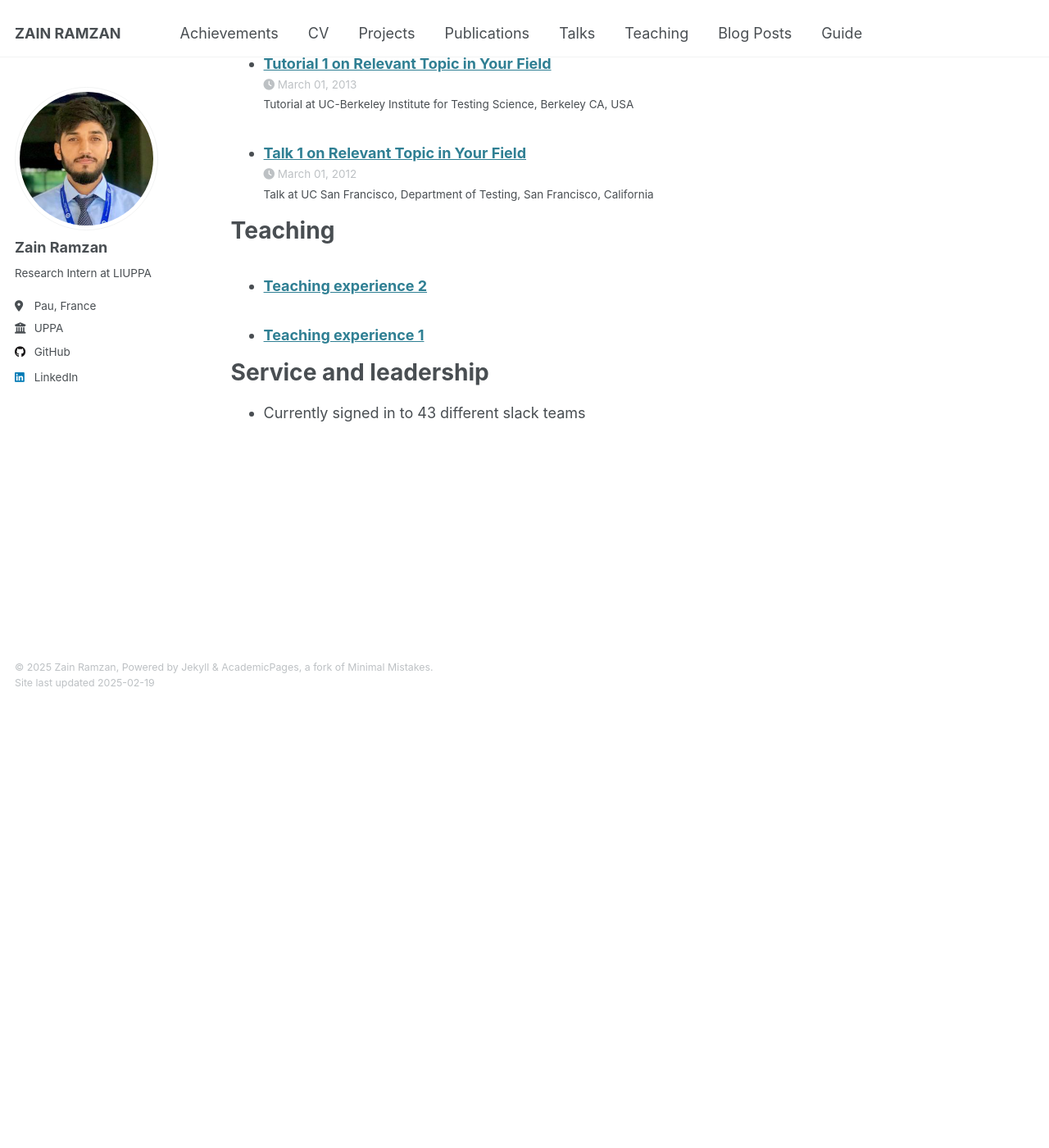
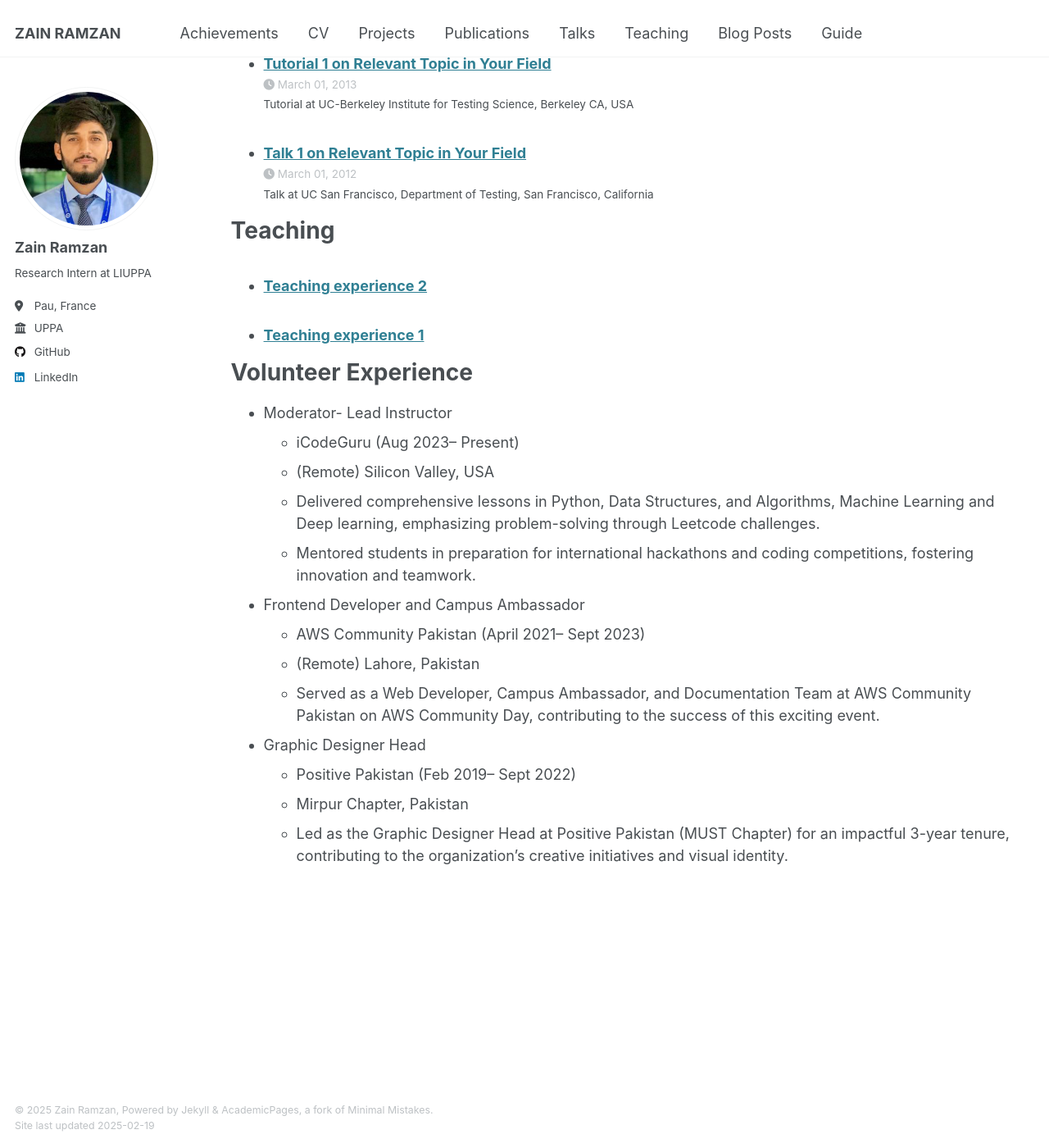
Before and after one commit to zain-ramzan/zain-ramzan.github.io, a Jekyll site: the page built from _pages/cv.md, in a window 1280 px wide and 1400 px high, scrolled down 1822 px. Shown: the whole window at 82% size. Built offline with Jekyll 4.4.1, drawn with Linux system fonts in a browser that asks for light colours; before the commit the page ends 2682 px from its top, so only the background shows below that; some of the changed text lies outside the part shown.

Commit message:
Update cv.md

```diff
--- a/_pages/cv.md
+++ b/_pages/cv.md
@@ -19,7 +19,7 @@ Education
 Experience
 ======
 * [Master 2 Research Internship](/cv/M2ResearchInternship)
-  * LIUPPA, Pau, France
+  * LIUPPA, Pau, France (March 2025 - Present)
   * **Supervisor:** Dr. Adel Noureddine
   * **Duties include:** The internship involves studying and implementing an AI recommendation approach to study green and energy-efficient software.
 * Data Engineer Intern
@@ -61,6 +61,18 @@ Teaching
     {% include archive-single-cv.html %}
   {% endfor %}</ul>
 
-Service and leadership
+Volunteer Experience
 ======
-* Currently signed in to 43 different slack teams
+* Moderator- Lead Instructor
+  * iCodeGuru (Aug 2023– Present)
+  * (Remote) Silicon Valley, USA
+  * Delivered comprehensive lessons in Python, Data Structures, and Algorithms, Machine Learning and Deep learning, emphasizing problem-solving through Leetcode challenges.
+  * Mentored students in preparation for international hackathons and coding competitions, fostering innovation and teamwork.
+* Frontend Developer and Campus Ambassador
+  * AWS Community Pakistan (April 2021– Sept 2023)
+  * (Remote) Lahore, Pakistan
+  * Served as a Web Developer, Campus Ambassador, and Documentation Team at AWS Community Pakistan on AWS Community Day, contributing to the success of this exciting event.
+* Graphic Designer Head
+  * Positive Pakistan (Feb 2019– Sept 2022)
+  * Mirpur Chapter, Pakistan
+  * Led as the Graphic Designer Head at Positive Pakistan (MUST Chapter) for an impactful 3-year tenure, contributing to the organization’s creative initiatives and visual identity.
```
